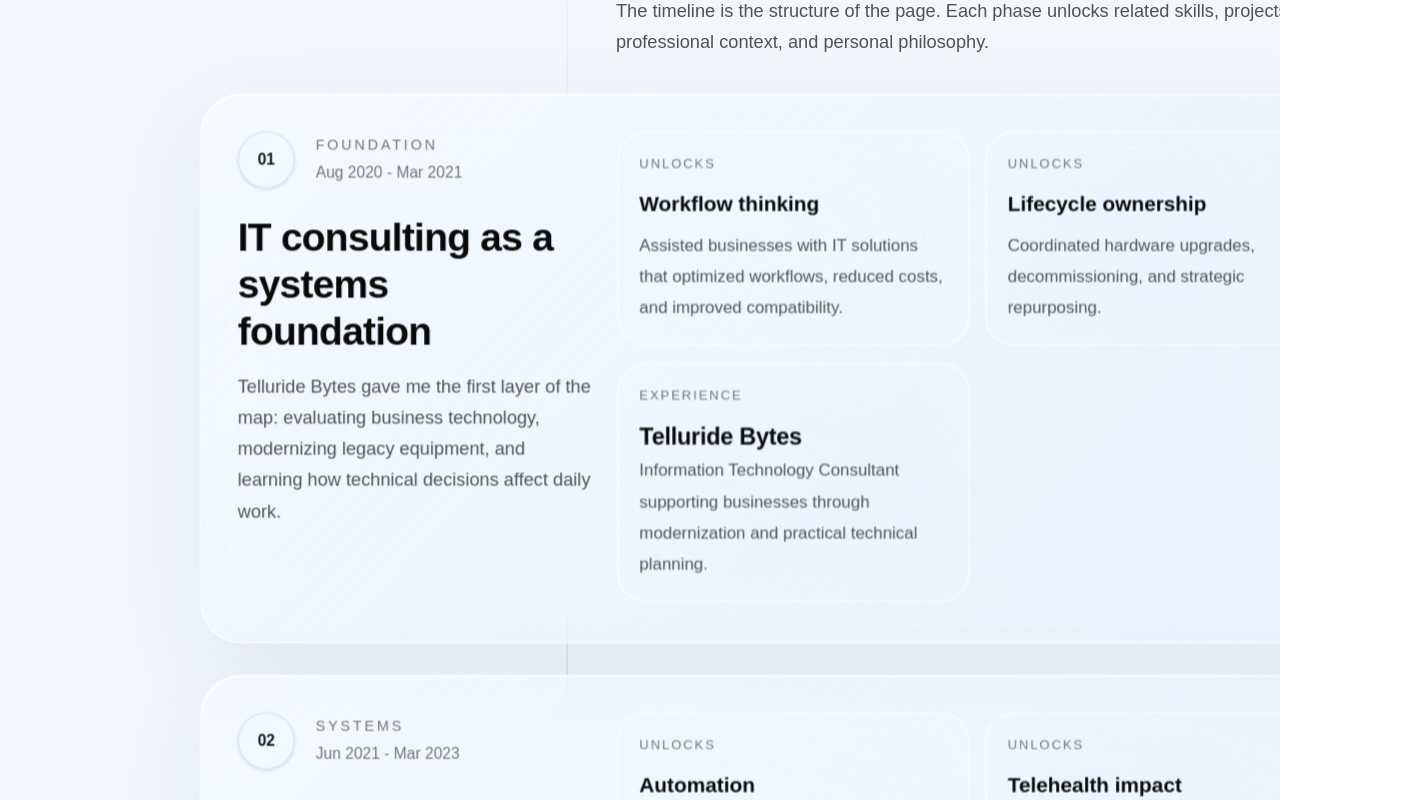
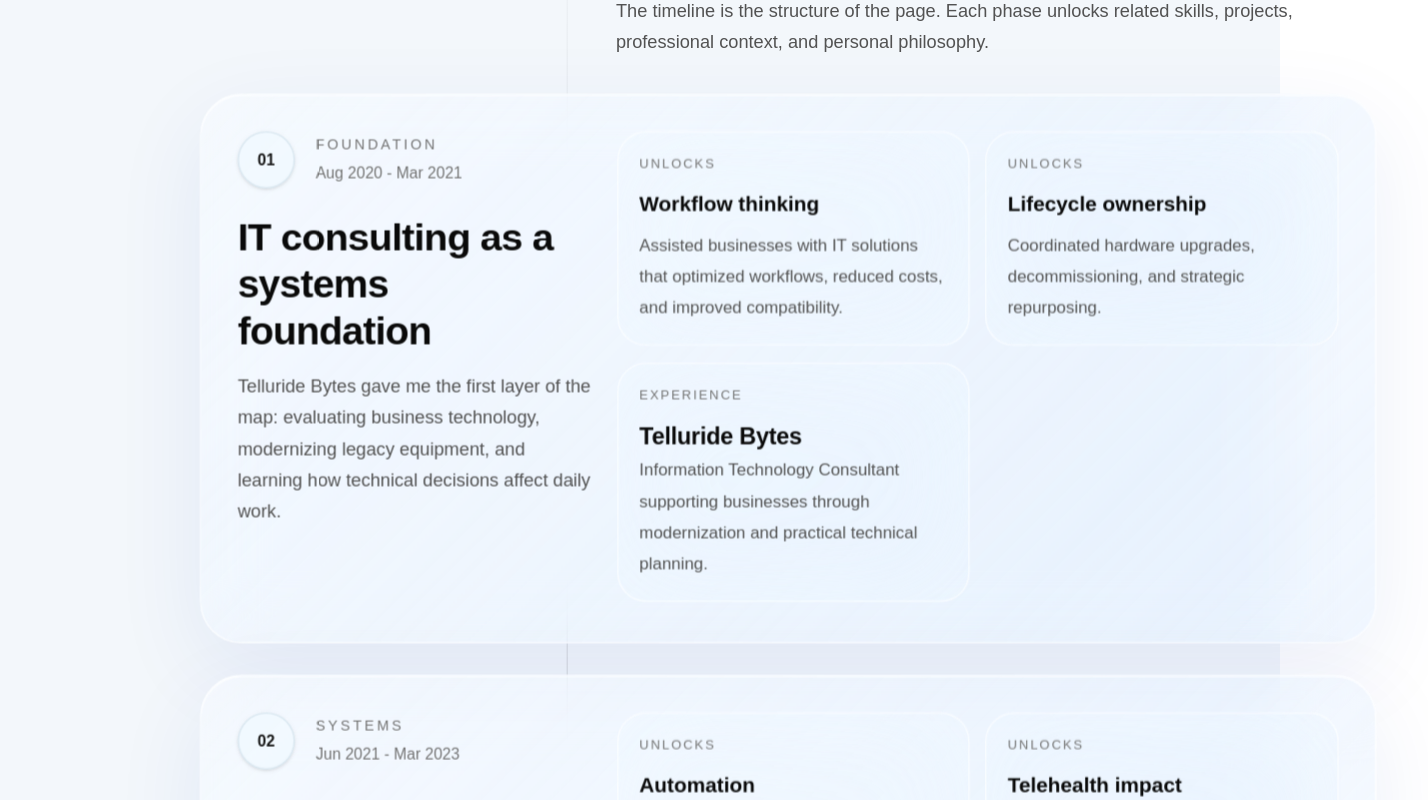
Before and after one commit to ecamejop91/portfolio_new, a Next.js app: page / in a window 1280 px wide. Shown: the part 1460-2260 px from the top of the page, 1428 px wide, since content can reach past the window. Built offline with nearby package versions, Linux system fonts and the light colour scheme.

Commit message:
Baseline

```diff
--- a/src/app/page.tsx
+++ b/src/app/page.tsx
@@ -417,7 +417,7 @@ export default function Home() {
   }, []);
 
   return (
-    <main className="relative min-h-screen overflow-x-hidden bg-[#f3f7fb] text-neutral-950">
+    <main className="relative min-h-screen bg-[#f3f7fb] text-neutral-950">
       <LayeredBackground
         activeInspection={activeInspection}
         backgroundShapePngs={backgroundShapePngs}
@@ -771,7 +771,7 @@ function PhaseSection({
       id={phase.id}
       className="glass-clear relative grid min-h-[34vh] gap-5 rounded-[32px] p-5 lg:min-h-[42vh] lg:grid-cols-[17rem_1fr] lg:p-7"
     >
-      <div className="lg:sticky lg:top-8 lg:self-start">
+      <div className="lg:self-start">
         <div className="flex items-center gap-4">
           <span className="flex h-11 w-11 shrink-0 items-center justify-center rounded-full border border-sky-900/10 bg-sky-50/65 text-[12px] font-semibold text-neutral-900 shadow-sm">
             {phase.number}
```
